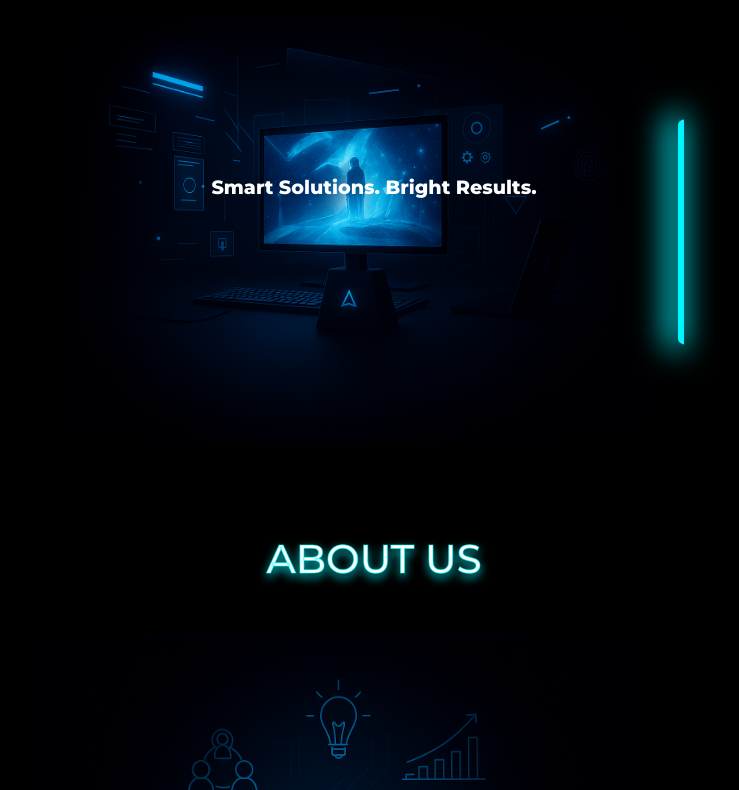
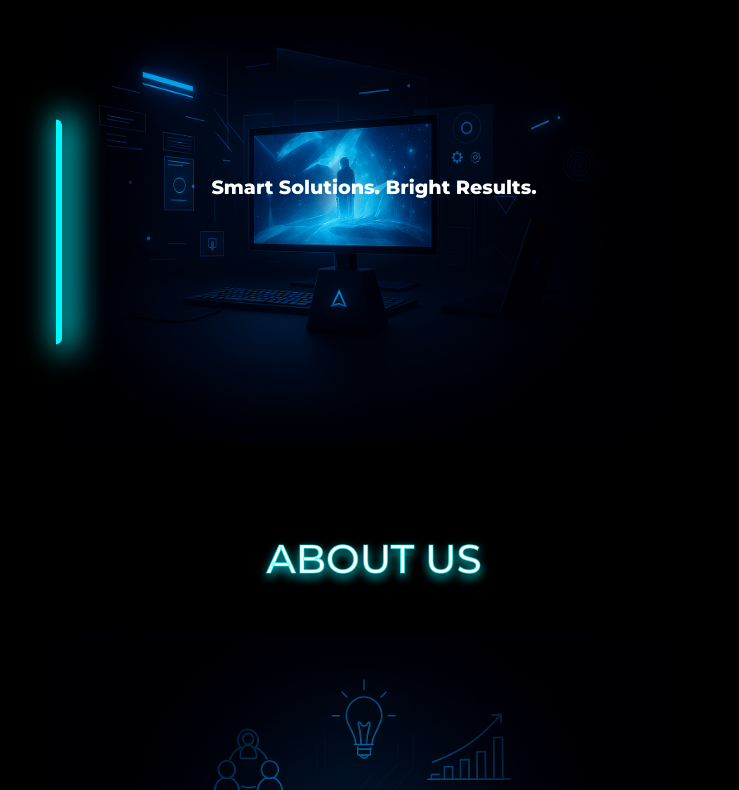
Before and after one commit to Marciolpedroso/BrightCodeWebsite, a plain HTML site: page index.html in a window 1280 px wide. Shown: the part 169-959 px from the top of the page, without its empty margins (266-1005 px from the left). Drawn offline with Linux system fonts and the light colour scheme.

Commit message:
Add files via upload

```diff
--- a/style.css
+++ b/style.css
@@ -19,8 +19,13 @@ body {
     color: var(--text-color);
     font-family: var(--fonte-principal);
     font-size: 1rem;
-    max-width: 43rem;
-    margin-inline: auto;
+}
+
+.container {
+  width: 100%;
+  max-width: 43rem;           /* ~688px, seu alvo mobile/tablet */
+  margin-inline: auto;
+  padding-inline: 1.6rem;     /* respiro lateral */
 }
 
 .menu {
@@ -29,7 +34,6 @@ body {
     justify-content: center;
     margin-top: 2rem;
     margin-bottom: 2rem;
-    margin-right: 3rem;
 }
 
 .logo {
@@ -83,12 +87,10 @@ body {
     border-radius: 0 20px 20px 0;
     background: #00F7FF;
     box-shadow: 6px 0px 30px 6px #00F6FF;
-    transform: scaleX(-1);
     position: absolute;
     z-index: 2;
     top: 50%;
-    right: 5%;
-    transform: translateY(-50%) scaleX(-1); /* centraliza vertical sem alterar horizontal */
+    transform: translateY(-50%) scaleX(1); /* centraliza vertical sem alterar horizontal */
 }
 
 .aboutus {
```
